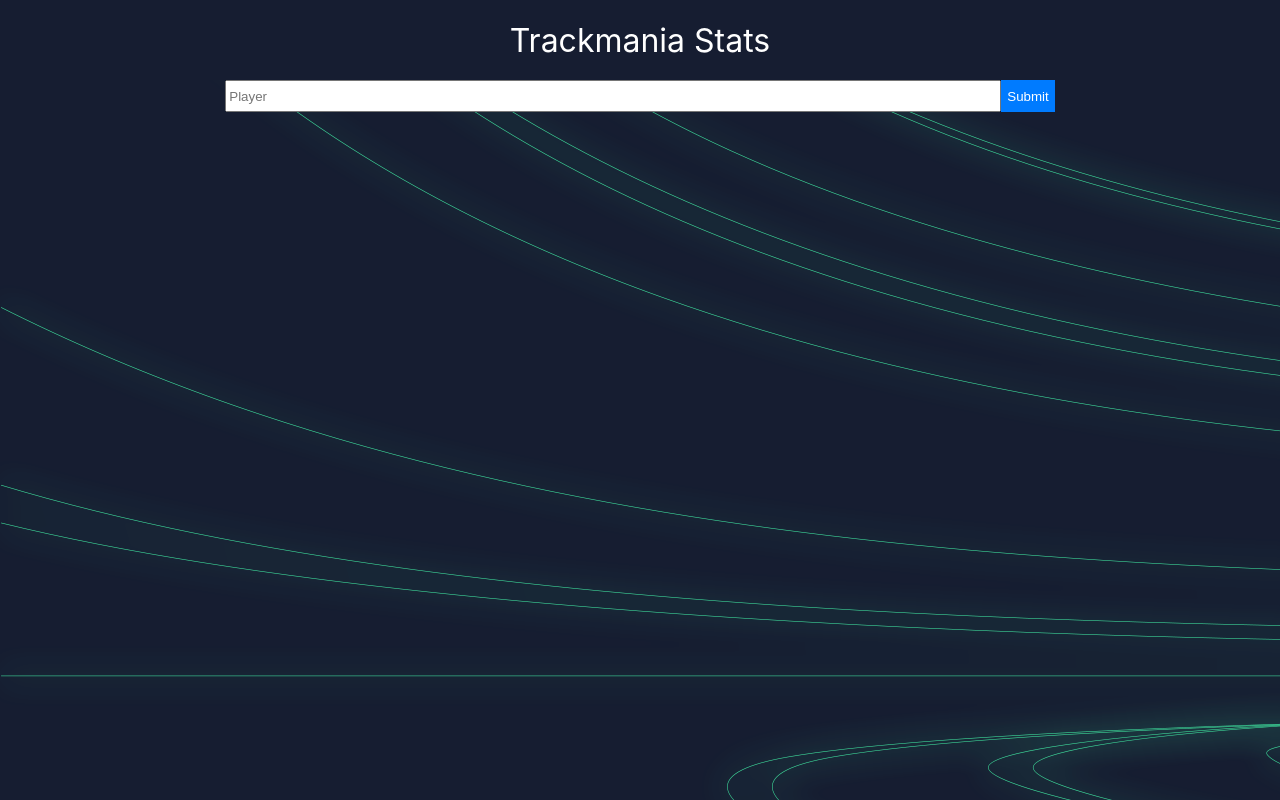
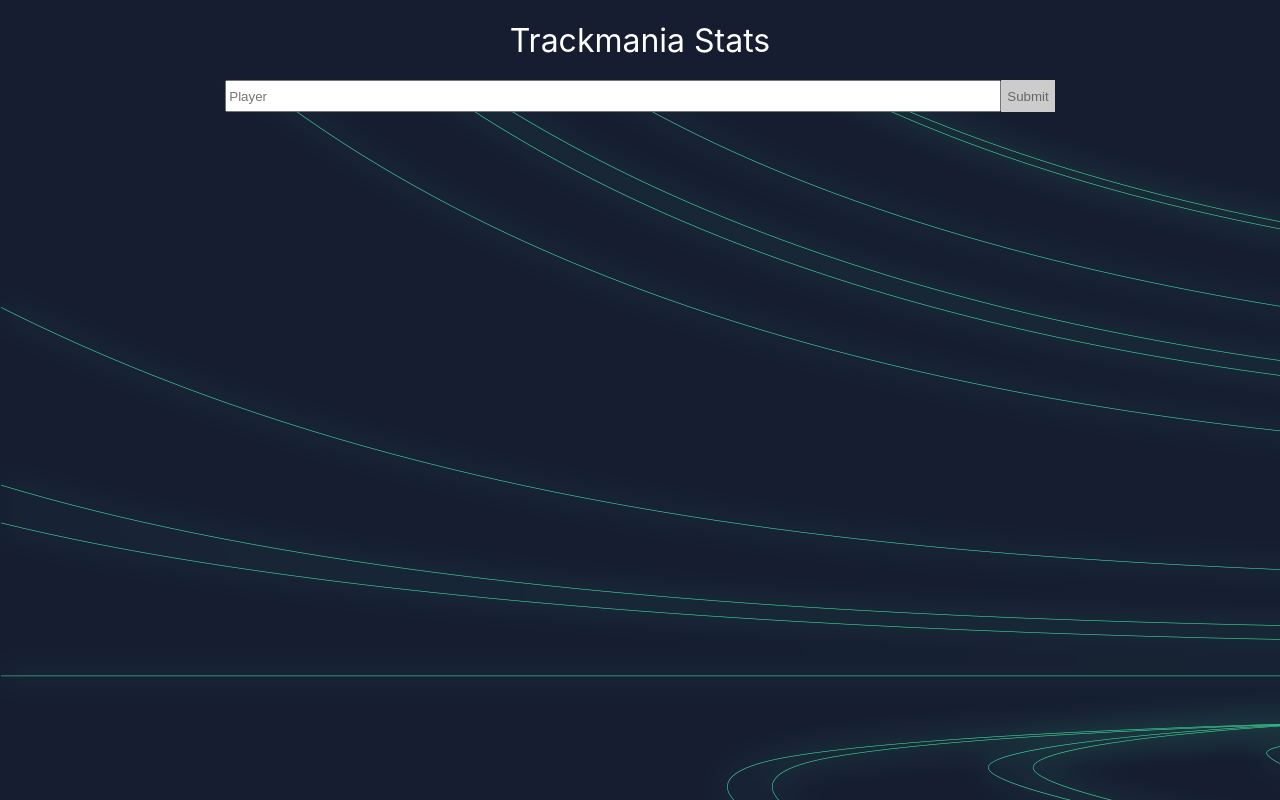
Before and after one commit to Shinestr8/shstrtmsts, a React (Create React App) app: page / in a window 1280 px wide. Built offline with nearby package versions, Linux system fonts and the light colour scheme.

Commit message:
disable button when less than 4 chars

```diff
--- a/src/Trackmania/Trackmania.jsx
+++ b/src/Trackmania/Trackmania.jsx
@@ -129,7 +129,7 @@
         <div>
             <form className="input-group">
                 <input className="text-input" type="text" placeholder="Player" value={textInput} onChange={updateTextInput}/>
-                <button className="submit-button" type="submit" onClick={fetchPlayerInfo}>
+                <button className="submit-button" type="submit" onClick={fetchPlayerInfo} disabled={textInput.length < 4 ? true : false}>
                     Submit
                 </button>
                 {data && !data.message && !loading &&(
--- a/src/Trackmania/trackmania.css
+++ b/src/Trackmania/trackmania.css
@@ -20,6 +20,11 @@
     background-color: #007bff;
     color: #ffffff;
     border: none;
+}
+
+.submit-button:disabled{
+    background-color: #cccccc;
+    color: #666666
 }
 
 .player-list-player{
```
